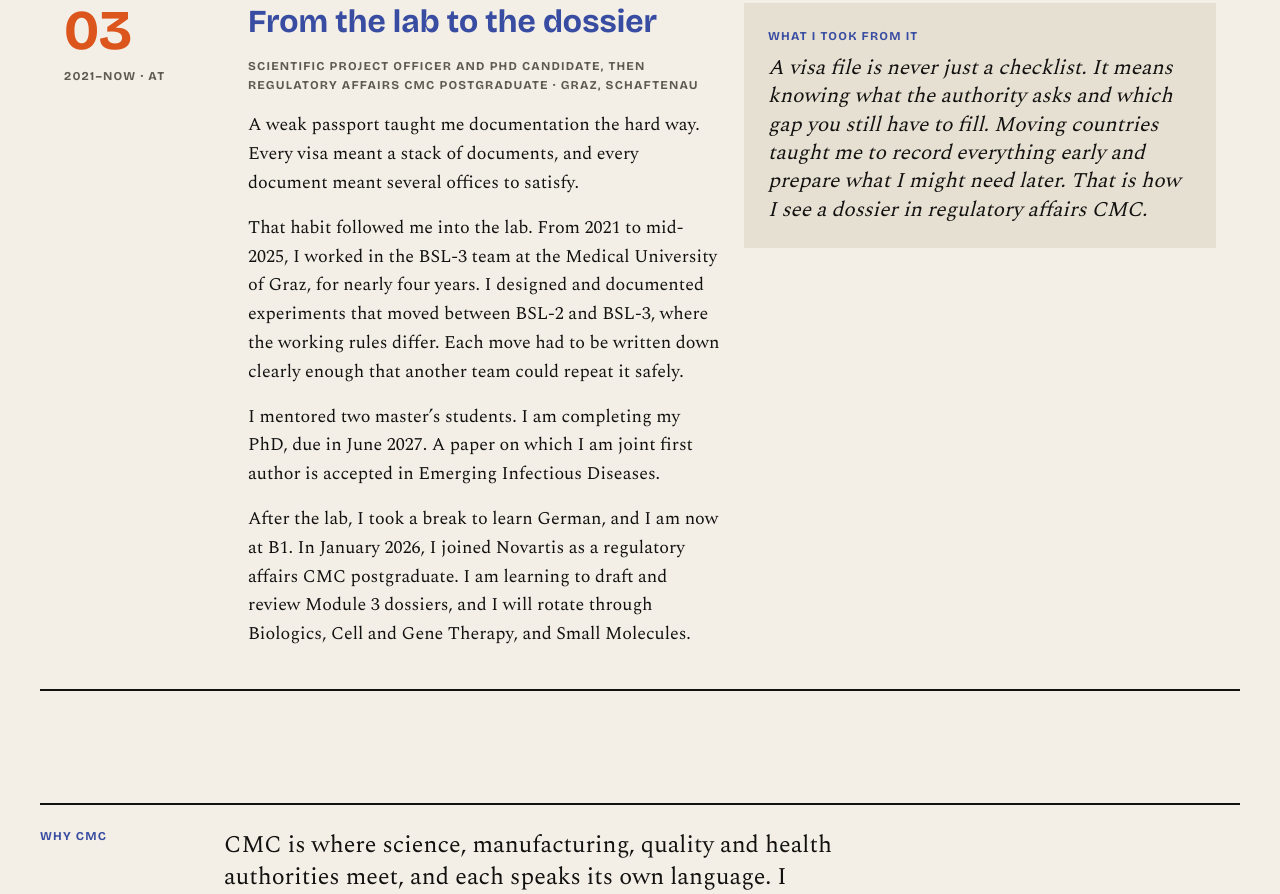
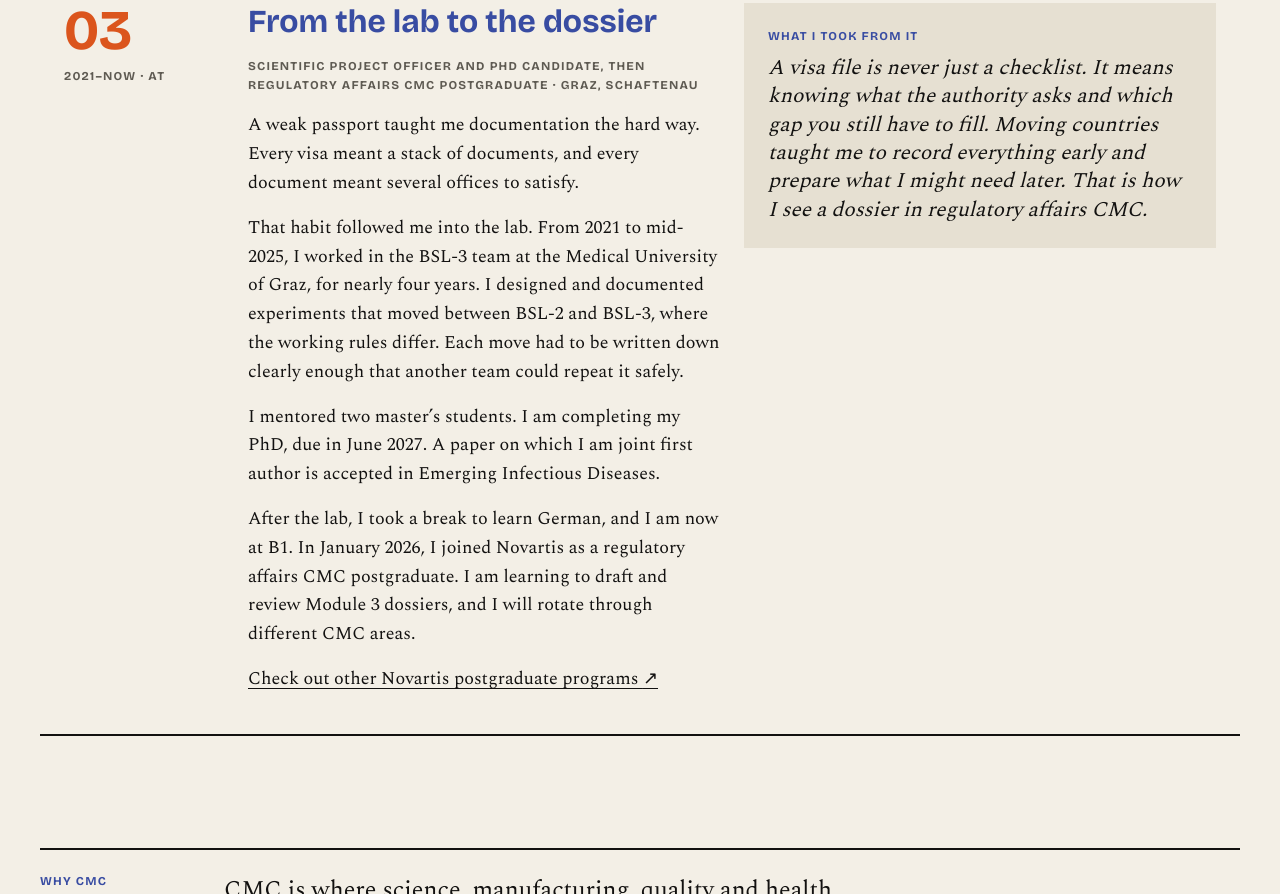
Before and after one commit to linhng1993/personal-site, an Astro site: page /personal-site/story in a window 1280 px wide. Shown: the part 2453-3347 px from the top of the page. Built offline with nearby package versions, Linux system fonts and the light colour scheme; Astro itself is replaced by a stand-in of ours; a web font is replaced by a local one.

Commit message:
Story: generalise CMC rotation, add Novartis programs link, soften takeaway
Co-Authored-By: Claude Opus 5.5 <noreply@anthropic.com>
Claude-Session: https://claude.ai/code/session_01CX6wX3UkKJXAYUBSJjvN9s

```diff
--- a/src/data/site.ts
+++ b/src/data/site.ts
@@ -42,7 +42,7 @@ export const site = {
         body:
           "Every three or four years, my parents moved me to a new school. I learned early to make friends fast and read a room quickly.\n\nAt 15, I left my rural hometown for Hanoi and one of Vietnam’s most competitive high schools. Every summer I went back home. I sat in the garden and watched birds and insects for hours. That is where my biology began.\n\nI went on to earn a biology degree and, alongside it, a design diploma. I also led a project group in a student environmental club. I brought together students from different universities, raised funds and ran campaigns for young people. This was when one-use plastic was normal and bringing your own bag looked odd.\n\nI then became a project officer at an environmental NGO, C&E. There I ran larger campaigns, and sponsors expected clear numbers and reports. The work took me across Vietnam, to Singapore and Norway, and to Nepal for four months. I met experts from many countries.\n\nAt PATH, an international health organisation, I worked on health and HIV campaigns. I advised both the technical and the marketing teams. My job was to turn complex content into materials people could understand and use.",
         takeaway:
-          'Starting over many times taught me to adapt fast, reach out first and listen before I speak. In science and in regulated work, the gap between what people ask for and what they need is where the real work happens. I close that gap.',
+          'Starting over many times taught me to adapt fast, reach out first and listen before I speak. In science and in regulated work, the gap between what people ask for and what they need is where the real work happens. That is the gap I want to help close.',
       },
       {
         years: '2019–2021',
@@ -62,7 +62,11 @@ export const site = {
         role: 'Scientific project officer and PhD candidate, then regulatory affairs CMC postgraduate',
         place: 'Graz, Schaftenau',
         body:
-          "A weak passport taught me documentation the hard way. Every visa meant a stack of documents, and every document meant several offices to satisfy.\n\nThat habit followed me into the lab. From 2021 to mid-2025, I worked in the BSL-3 team at the Medical University of Graz, for nearly four years. I designed and documented experiments that moved between BSL-2 and BSL-3, where the working rules differ. Each move had to be written down clearly enough that another team could repeat it safely.\n\nI mentored two master’s students. I am completing my PhD, due in June 2027. A paper on which I am joint first author is accepted in Emerging Infectious Diseases.\n\nAfter the lab, I took a break to learn German, and I am now at B1. In January 2026, I joined Novartis as a regulatory affairs CMC postgraduate. I am learning to draft and review Module 3 dossiers, and I will rotate through Biologics, Cell and Gene Therapy, and Small Molecules.",
+          "A weak passport taught me documentation the hard way. Every visa meant a stack of documents, and every document meant several offices to satisfy.\n\nThat habit followed me into the lab. From 2021 to mid-2025, I worked in the BSL-3 team at the Medical University of Graz, for nearly four years. I designed and documented experiments that moved between BSL-2 and BSL-3, where the working rules differ. Each move had to be written down clearly enough that another team could repeat it safely.\n\nI mentored two master’s students. I am completing my PhD, due in June 2027. A paper on which I am joint first author is accepted in Emerging Infectious Diseases.\n\nAfter the lab, I took a break to learn German, and I am now at B1. In January 2026, I joined Novartis as a regulatory affairs CMC postgraduate. I am learning to draft and review Module 3 dossiers, and I will rotate through different CMC areas.",
+        link: {
+          label: 'Check out other Novartis postgraduate programs',
+          href: 'https://www.novartis.com/careers/early-careers/graduates#tabresearch-development-210701',
+        },
         takeaway:
           'A visa file is never just a checklist. It means knowing what the authority asks and which gap you still have to fill. Moving countries taught me to record everything early and prepare what I might need later. That is how I see a dossier in regulatory affairs CMC.',
       },
--- a/src/pages/story.astro
+++ b/src/pages/story.astro
@@ -47,6 +47,7 @@ const h1 = s.h1.replace(/\.$/, '');
                 {c.title && <h2>{c.title}</h2>}
                 {(c.role || c.place) && <p class="label meta">{[c.role, c.place].filter(Boolean).join(' · ')}</p>}
                 {c.body && c.body.split('\n\n').map((para) => <p class="body">{para}</p>)}
+                {c.link?.href && <p class="body"><a href={c.link.href} target="_blank" rel="noopener">{c.link.label} <span aria-hidden="true">↗</span><span class="sr-only"> (opens in a new tab)</span></a></p>}
               </div>
               {c.takeaway && (
                 <div class="c-right">
```
